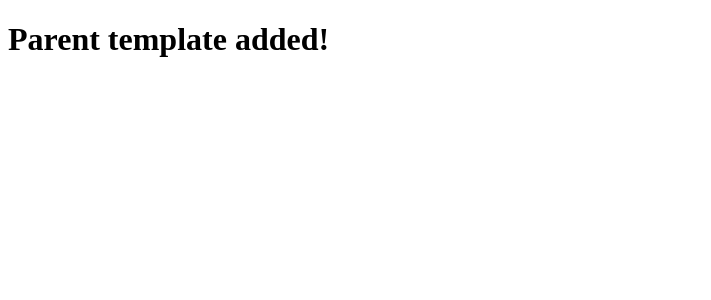
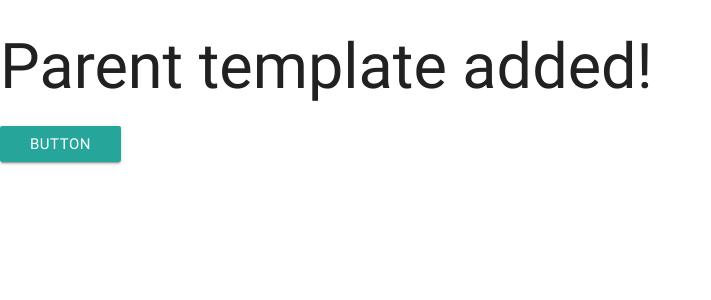
Before and after one commit to aleksandrsg/pasta_dishes, a Flask app: page / in a window 1280 px wide. Shown: the top 300 px of the page, without its empty margins (0-711 px from the left). Run offline with Flask 2, Linux system fonts and the light colour scheme; data that the repository does not hold is empty; some libraries are stand-ins or nearby versions.

Commit message:
Added links to materialize framework and tested connection

```diff
--- a/templates/parent.html
+++ b/templates/parent.html
@@ -1,11 +1,15 @@
 <!DOCTYPE html>
 <html lang="en">
 <head>
-    <title>Document</title>
+    <link href="https://fonts.googleapis.com/icon?family=Material+Icons" rel="stylesheet">
+    <link rel="stylesheet"  href="https://cdnjs.cloudflare.com/ajax/libs/materialize/0.100.2/css/materialize.min.css">
+    <title>Parent template</title>
 </head>
 <body>
     <h1>Parent template added!</h1>
         {% block content %}
         {% endblock %}
+<script src="https://cdnjs.cloudflare.com/ajax/libs/jquery/3.2.1/jquery.min.js"></script>
+<script src="https://cdnjs.cloudflare.com/ajax/libs/materialize/0.100.2/js/materialize.min.js"></script>
 </body>
 </html>
--- a/templates/receipts.html
+++ b/templates/receipts.html
@@ -8,4 +8,5 @@
         {{receipt.ingredients}}
         {{receipt.description}}
     {% endfor %}
+<a class="waves-effect waves-light btn">button</a>
 {% endblock %}
```
